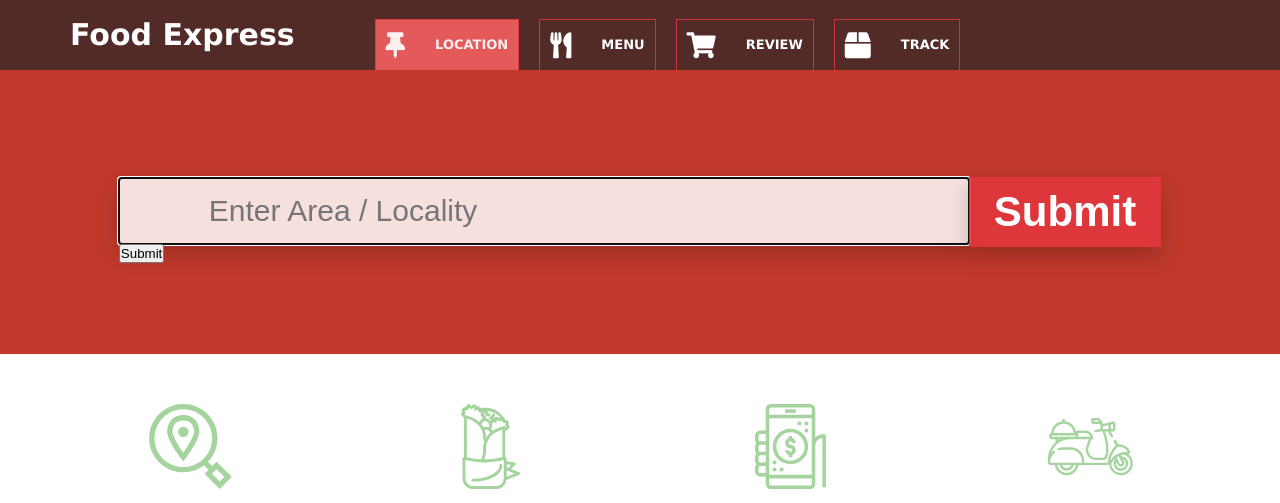
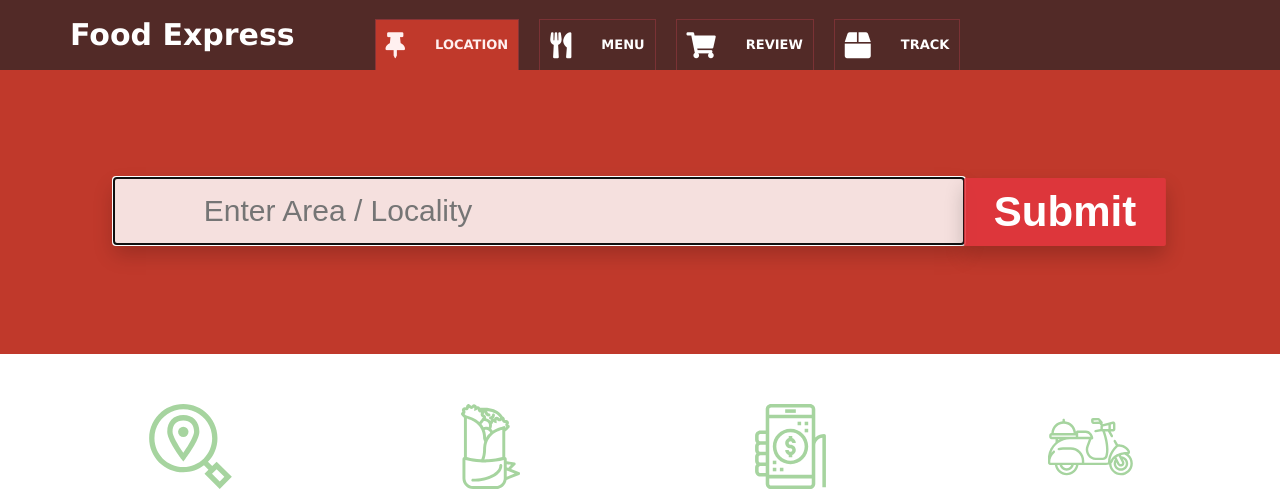
Before and after one commit to afhm/food-app, a PHP site: page /index.php in a window 1280 px wide. Shown: the top 503 px of the page. Run offline with PHP 8.4, Linux system fonts and the light colour scheme; some libraries are stand-ins or nearby versions.

Commit message:
refactoringg

```diff
--- a/app/index.php
+++ b/app/index.php
@@ -21,27 +21,27 @@
     <div class="navbar__rightnav">
 
       <a href="index.php">
-        <div class="navbar__location navbar--active navbar--btn">
+        <div class="navbar__item navbar__location navbar--active navbar--btn">
           <i class="fas fa-thumbtack fa-2x"></i>
           Location
         </div>
       </a>
       <a href="menu.php">
-        <div class="navbar__menu  navbar--btn">
+        <div class="navbar__item navbar__menu  navbar--btn">
           <i class="fas fa-utensils fa-2x"></i>
           Menu
         </div>
       </a>
 
       <a href="review.php">
-        <div class="navbar__review navbar--btn">
+        <div class="navbar__item navbar__review navbar--btn">
           <i class="fas fa-shopping-cart fa-2x"></i>
           Review
         </div>
       </a>
 
       <a href="track.php">
-        <div class="navbar__track navbar--btn">
+        <div class="navbar__item navbar__track navbar--btn">
           <i class="fas fa-box fa-2x"></i>
           Track
         </div>
@@ -57,12 +57,12 @@
         <datalist id="addr_list">
         </datalist>
         <br>
-        <input type="submit">
-      </form>
+
+
 
     </div>
-    <div class="header__search-btn">Submit</div>
-
+    <button class="header__search-btn">Submit</button>
+    </form>
   </header>
 
   <section class="steps_section">
--- a/app/styles/scss/components/_header.scss
+++ b/app/styles/scss/components/_header.scss
@@ -25,10 +25,11 @@
         background-color: rgba(226, 55, 63, 0.87);
         font-family: Arial, Helvetica, sans-serif;
         font-size: 4.2rem;
+        color: white;
+        margin-bottom: 3rem;
         align-self: center;
-        justify-self: center;
         font-weight:bold;
-        padding: 0.1rem 2.5rem;
+        padding: 1rem 3rem;
         box-shadow: 0 10px 20px rgba(0,0,0,.2);
         cursor:pointer;
 
--- a/app/styles/styles.css
+++ b/app/styles/styles.css
@@ -172,44 +172,24 @@ a:link,
     align-content: end;
     grid-gap: 2rem;
     text-transform: uppercase; }
-  .navbar__location {
-    grid-column: 1 / 2;
-    border: 1px solid rgba(226, 55, 63, 0.87);
+  .navbar__item {
+    border: 1px solid rgba(128, 52, 56, 0.87);
     padding: 1.2rem 1rem;
     border-bottom: 0;
     display: grid;
     grid-template-columns: max-content max-content;
     align-items: center;
     grid-column-gap: 3rem; }
+  .navbar__location {
+    grid-column: 1 / 2; }
   .navbar__menu {
-    grid-column: 2 / 3;
-    border: 1px solid rgba(226, 55, 63, 0.87);
-    padding: 1.2rem 1rem;
-    border-bottom: 0;
-    display: grid;
-    grid-template-columns: max-content max-content;
-    align-items: center;
-    grid-column-gap: 3rem; }
+    grid-column: 2 / 3; }
   .navbar__review {
-    grid-column: 3 / 4;
-    border: 1px solid rgba(226, 55, 63, 0.87);
-    padding: 1.2rem 1rem;
-    border-bottom: 0;
-    display: grid;
-    grid-template-columns: max-content max-content;
-    align-items: center;
-    grid-column-gap: 3rem; }
+    grid-column: 3 / 4; }
   .navbar__track {
-    grid-column: 4 / 5;
-    border: 1px solid rgba(226, 55, 63, 0.87);
-    padding: 1.2rem 1rem;
-    border-bottom: 0;
-    display: grid;
-    grid-template-columns: max-content max-content;
-    align-items: center;
-    grid-column-gap: 3rem; }
+    grid-column: 4 / 5; }
   .navbar--active, .navbar--btn:hover {
-    background-color: #e45959;
+    background-color: #c0392b;
     color: #fff0f0;
     transition: 0.2s;
     cursor: pointer; }
@@ -256,10 +236,11 @@ a:link,
     background-color: rgba(226, 55, 63, 0.87);
     font-family: Arial, Helvetica, sans-serif;
     font-size: 4.2rem;
+    color: white;
+    margin-bottom: 3rem;
     align-self: center;
-    justify-self: center;
     font-weight: bold;
-    padding: 0.1rem 2.5rem;
+    padding: 1rem 3rem;
     box-shadow: 0 10px 20px rgba(0, 0, 0, 0.2);
     cursor: pointer; }
 
```
Also changed, not shown: app/menu.php (+4 -4 lines), app/review.php (+4 -4 lines), app/styles/scss/layout/_navigation.scss (+10 -29 lines), app/track.php (+4 -4 lines).
